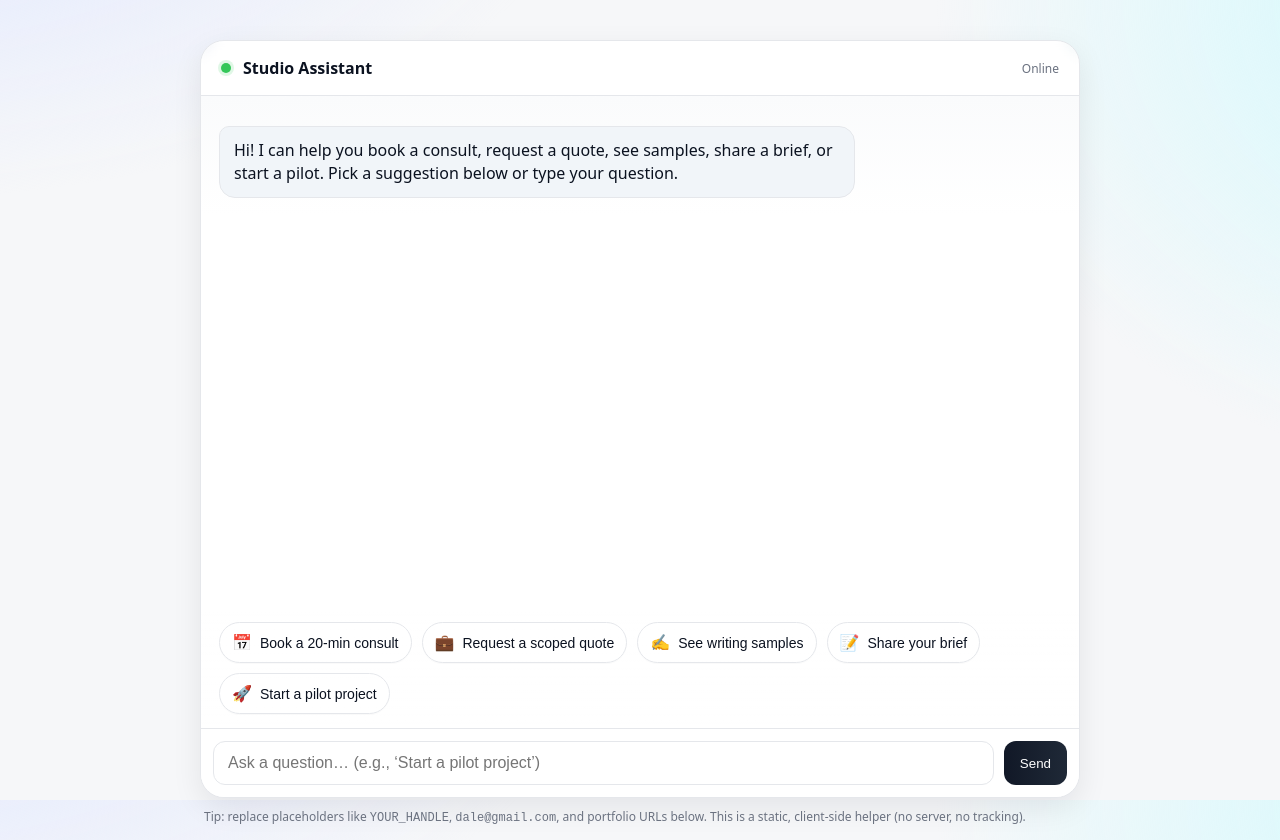
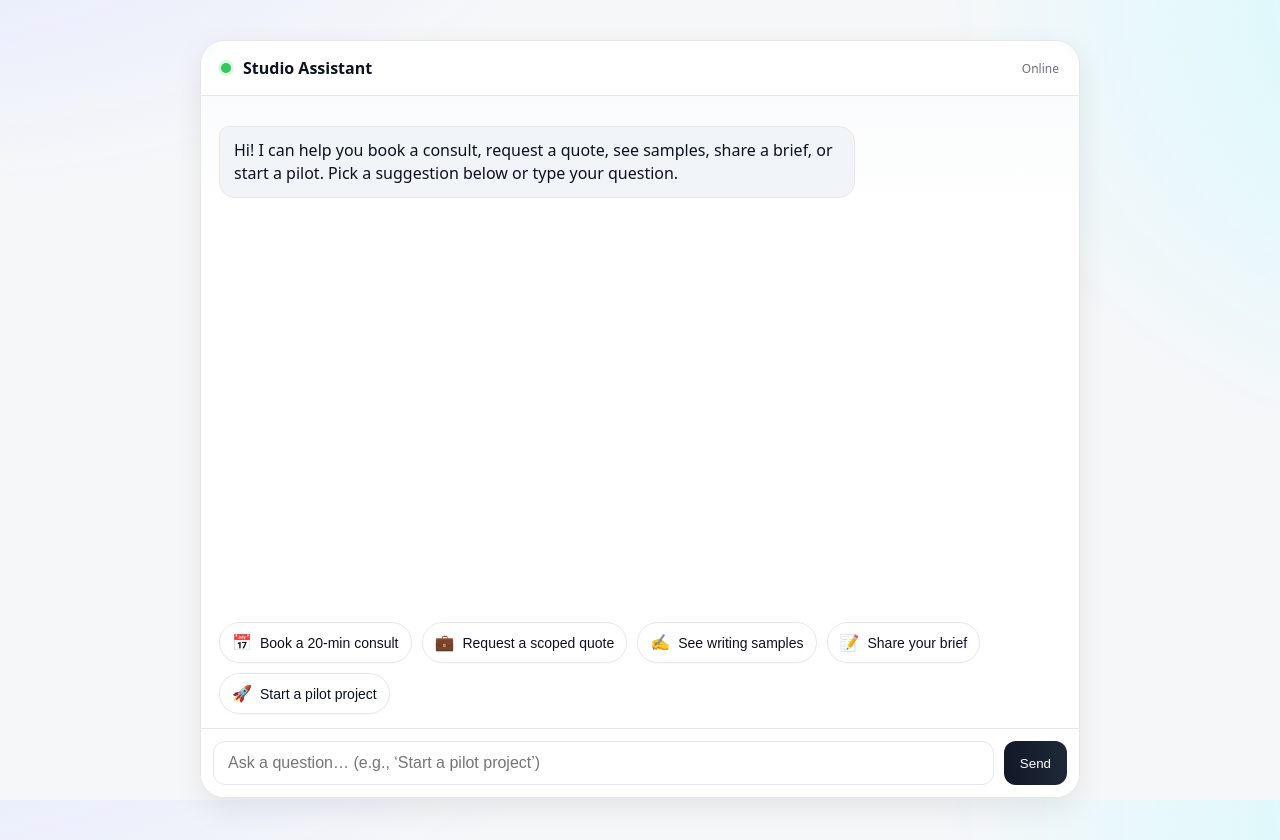
Before and after one commit to dalechancelor-byte/FAQ, a plain HTML site: page index.html in a window 1280 px wide. Drawn offline with Linux system fonts and the light colour scheme.

Commit message:
Update index.html

```diff
--- a/index.html
+++ b/index.html
@@ -104,7 +104,7 @@
         <button id="sendBtn" type="submit">Send</button>
       </form>
     </div>
-    <p class="small" style="margin:10px 4px 0;">Tip: replace placeholders like <code>YOUR_HANDLE</code>, <code>dale@gmail.com</code>, and portfolio URLs below. This is a static, client-side helper (no server, no tracking).</p>
+    <p class="small" style="margin:10px 4px 0;"
   </div>
 
   <script>
```
